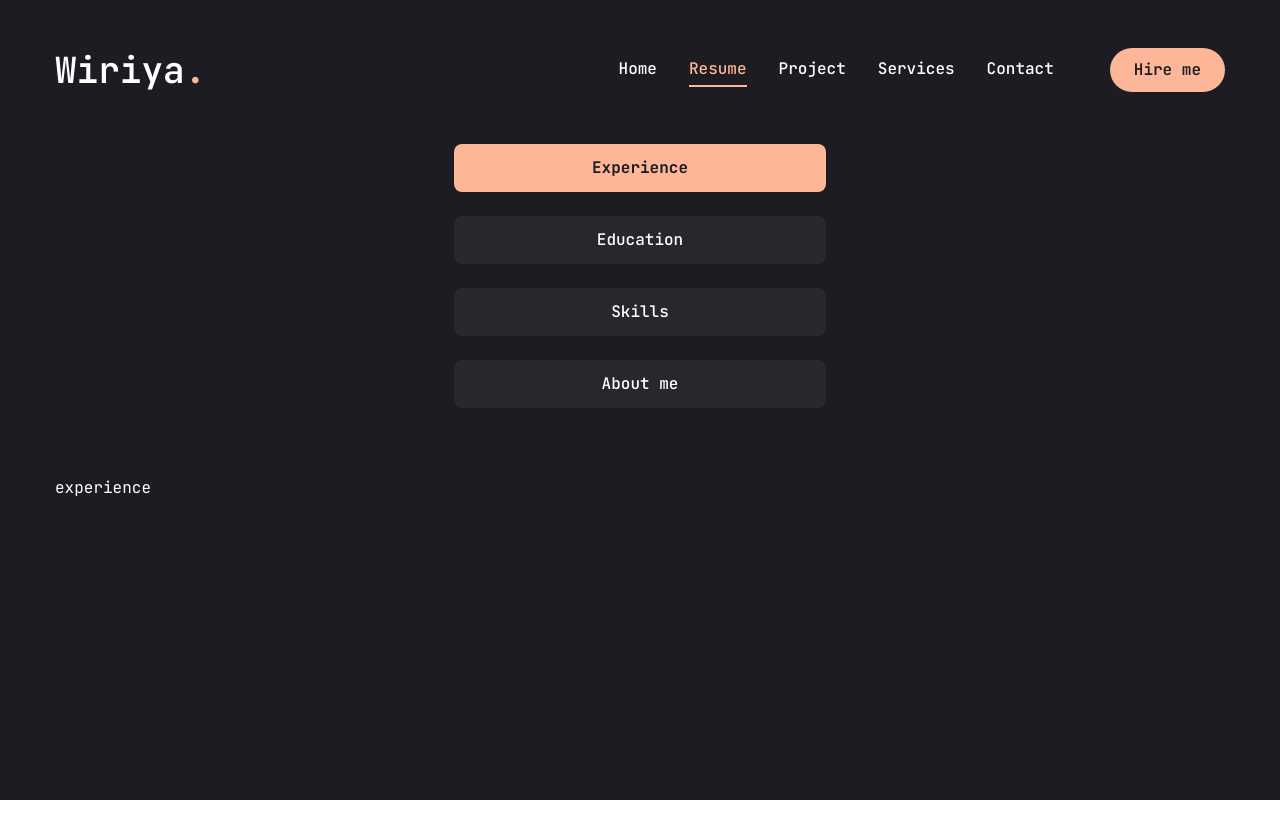
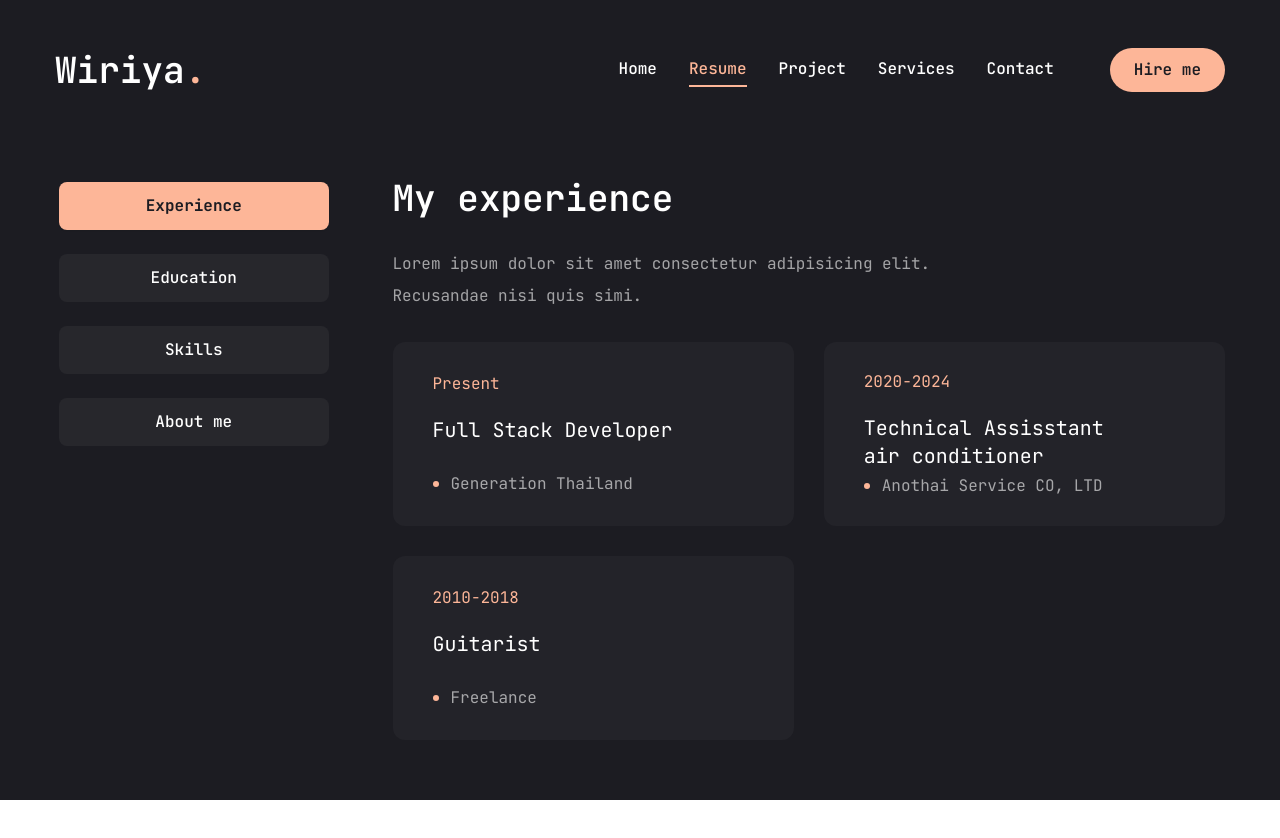
Before and after one commit to mezealot24/WiriyaPortfolio, a Next.js app: page /resume in a window 1280 px wide. Shown: the top 838 px of the page. After the commit the page ends 800 px from the top, so only its background shows below. Built offline with nearby package versions, Linux system fonts and the light colour scheme.

Commit message:
resume page update 75%

```diff
--- a/app/globals.css
+++ b/app/globals.css
@@ -16,4 +16,6 @@
       @apply text-[20px] xl:text-[24px] leading-[1.1] font-semibold;
     }
 
+
+
   }
--- a/app/resume/page.jsx
+++ b/app/resume/page.jsx
@@ -156,24 +156,78 @@
 				opacity: 1,
 				transition: { delay: 2.4, duration: 0.4, ease: "easeIn" },
 			}}
-			className="min-h-[80vh] flex items-center justify-center0 py-12 xl:py-0"
+			className="min-h-[80vh] flex items-center justify-center py-12 xl:py-0"
 		>
 			<div className="container mx-auto">
-				<Tabs
-					defaultValue="experience"
-					className="flex flex-col xl:flew-row gap-[60px]"
-				>
-					<TabsList className="flex flex-col w-full max-w-[380px] mx-auto lx:mx-0 gap-6">
+				<Tabs defaultValue="experience" className="flex flex-col xl:flex-row">
+					<div className="flex flex-col xl:flex-row w-full gap-[60px]">
+						{/* TabsList (left side) */}
+						<div className="xl:w-1/4">
+							<TabsList className="flex flex-col w-full max-w-[380px] mx-auto xl:mx-0 gap-6">
 								<TabsTrigger value="experience">Experience</TabsTrigger>
 								<TabsTrigger value="education">Education</TabsTrigger>
 								<TabsTrigger value="skills">Skills</TabsTrigger>
 								<TabsTrigger value="about">About me</TabsTrigger>
 							</TabsList>
-					{/* content */}
-					<div className="min-h-[70vh] w-full">
+						</div>
+
+						{/* TabsContent (right side) */}
+						<div className="xl:w-3/4 min-h-[70vh]">
 							<TabsContent value="experience" className="w-full">
-							experience
+								<div className="flex flex-col gap-[30px] text-center xl:text-left">
+									<h3 className="text-4xl">{experience.title}</h3>
+									<p className="max-w-[600px] text-white/60 mx-auto xl:mx-0">
+										{experience.description}
+									</p>
+									<ScrollArea className="h-[400px]">
+										<ul className="grid grid-cols-1 lg:grid-cols-2 gap-[30px]">
+											{experience.items.map((item, index) => {
+												return (
+													<li
+														key={index}
+														className="bg-[#232329] h-[184px] py-6 px-10 rounded-xl flex flex-col justify-center items-center lg:items-start gap-1"
+													>
+														<span className="text-accent">{item.duration}</span>
+														<p className="py-3 text-xl max-w-[260px] min-h-[60px] text-center lg:text-left">
+															{item.position}
+														</p>
+														<div className="flex items-center gap-3">
+															{/* dot */}
+															<span className="w-[6px] h-[6px] rounded-full bg-accent"></span>
+															<p className="text-white/60">{item.company}</p>
+														</div>
+													</li>
+												);
+											})}
+										</ul>
+									</ScrollArea>
+								</div>
 							</TabsContent>
+							<TabsContent value="education" className="w-full">
+								<div className="flex flex-col gap-[30px] text-center xl:text-left">
+									<h3 className="text-4xl">{education.title}</h3>
+									<p className="max-w-[600px] text-white/60 mx-auto xl:mx-0">
+										{education.description}
+									</p>
+								</div>
+							</TabsContent>
+							<TabsContent value="skills" className="w-full">
+								<div className="flex flex-col gap-[30px] text-center xl:text-left">
+									<h3 className="text-4xl">{skills.title}</h3>
+									<p className="max-w-[600px] text-white/60 mx-auto xl:mx-0">
+										{skills.description}
+									</p>
+								</div>
+							</TabsContent>
+							<TabsContent value="about" className="w-full">
+								<div className="flex flex-col gap-[30px] text-center xl:text-left">
+									<h3 className="text-4xl">{about.title}</h3>
+									<p className="max-w-[600px] text-white/60 mx-auto xl:mx-0">
+										{about.description}
+									</p>
+								</div>
+							</TabsContent>
+						</div>
 					</div>
 				</Tabs>
 			</div>
```
Also changed, not shown: public/assets/photo.png (deleted). Lines whose indentation alone changed are shown as unchanged.
